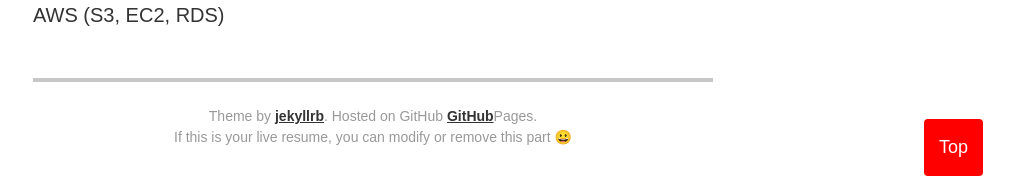
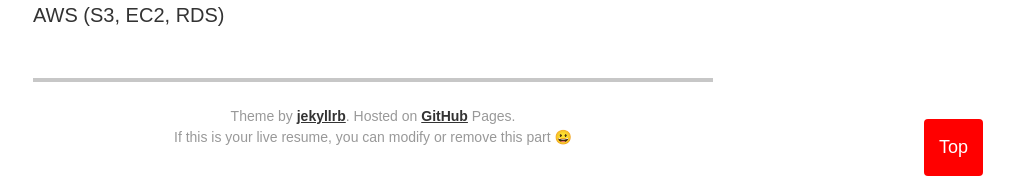
Before and after one commit to ttariqaziz/ttariqaziz.github.io, a Jekyll site: the page built from index.html, in a window 1280 px wide and 900 px high, scrolled down 1888 px. Shown: the part 704-897 px from the top of the window, without its empty margins (267-1280 px from the left). Built offline with Jekyll 4.4.1, drawn with Linux system fonts in a browser that asks for light colours.

Commit message:
Update resume.html

```diff
--- a/_layouts/resume.html
+++ b/_layouts/resume.html
@@ -142,7 +142,7 @@
 
 
       <footer class="page-footer">
-        <p class="footer-line">Theme by <a href="https://jekyllrb.com/">jekyllrb</a>. Hosted on GitHub <a href="https://github.com/ttariqaziz/ttariqaziz.github.io">GitHub</a>Pages.</p>
+        <p class="footer-line">Theme by <a href="https://jekyllrb.com/">jekyllrb</a>. Hosted on <a href="https://github.com/ttariqaziz/ttariqaziz.github.io">GitHub</a> Pages.</p>
         <p class="footer-line">If this is your live resume, you can modify or remove this part &#128512 </p>
       </footer>
 
```
